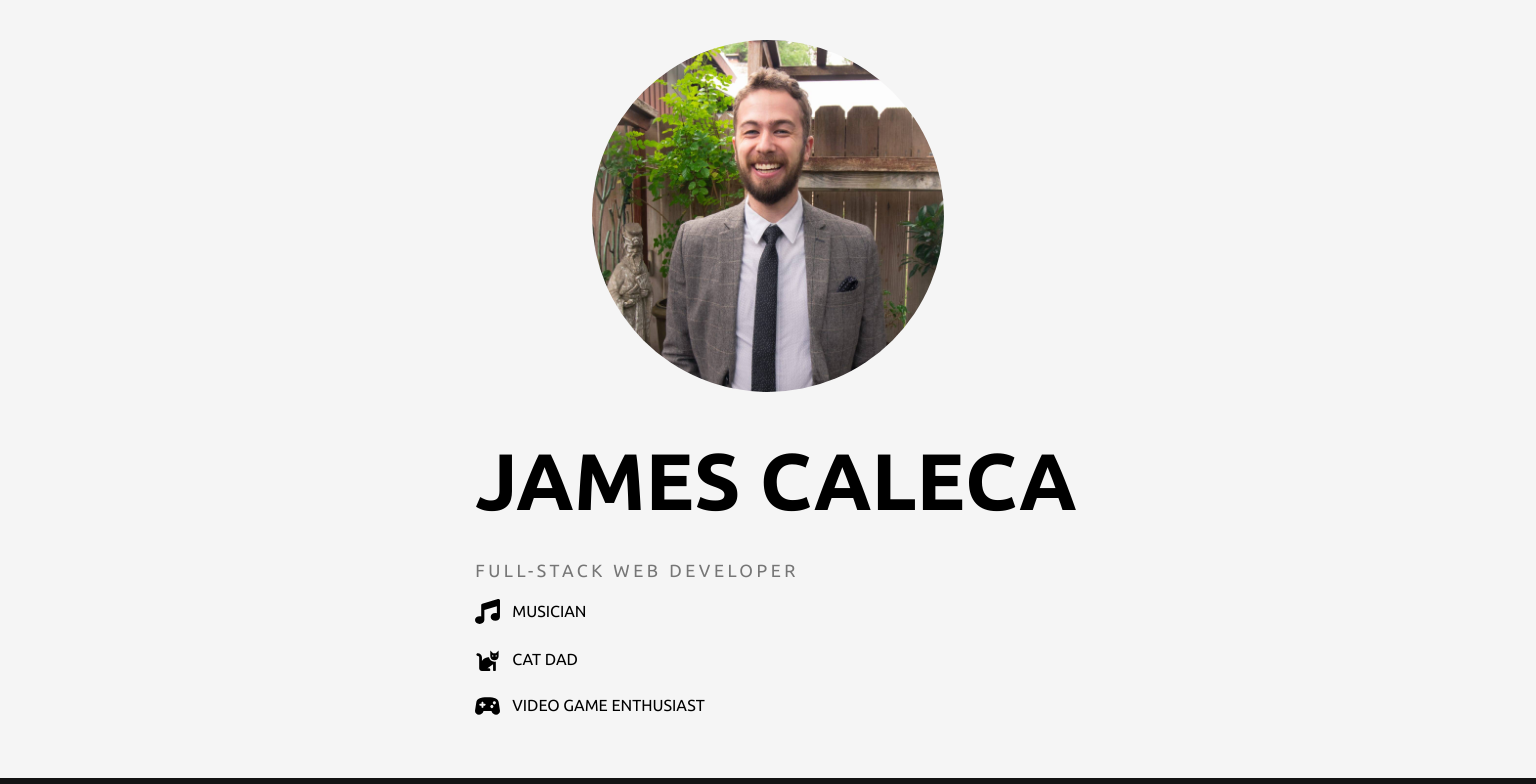
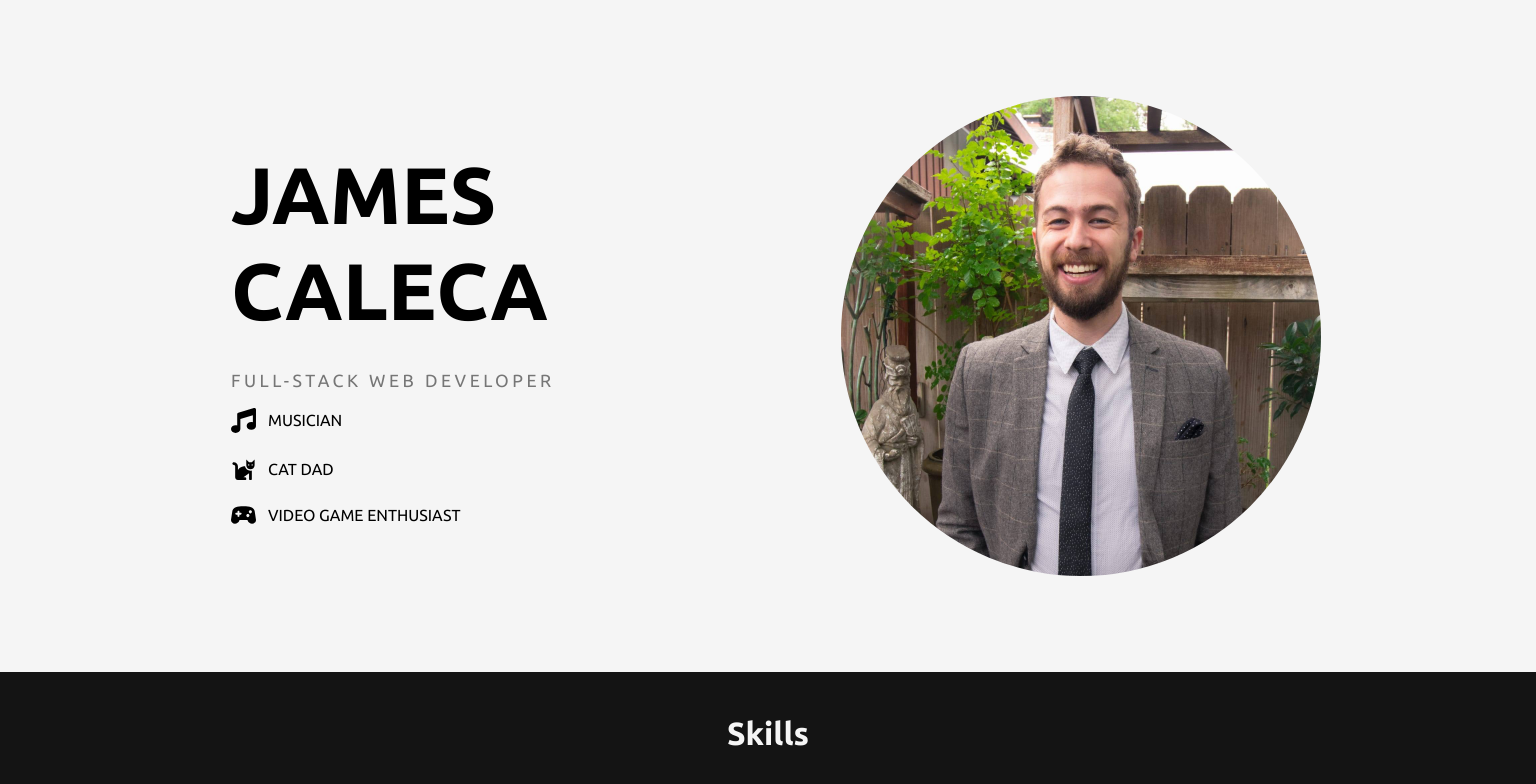
Before and after one commit to jamescaleca/professional-portfolio, a React (Create React App) app: page / in a window 1536 px wide. Shown: the top 784 px of the page. Built offline with nearby package versions, Linux system fonts and the light colour scheme.

Commit message:
Design changes to desktop version of hero

```diff
--- a/src/styles/styles.css
+++ b/src/styles/styles.css
@@ -253,7 +253,7 @@ footer .professional-links img {
 }
 
 @media screen and (min-width: 400px) {
-  #title-text #title-main #name {
+  #title #title-main #name {
     font-size: 3rem;
   }
 
@@ -266,10 +266,6 @@ footer .professional-links img {
   }
 }
 @media screen and (min-width: 770px) {
-  #title-text #title-main .self-port {
-    width: 15em;
-  }
-
   #skills .skills-icons #skills-icon-list {
     gap: 1.5em 0.5em;
   }
@@ -295,12 +291,20 @@ footer .professional-links img {
   }
 }
 @media screen and (min-width: 1400px) {
-  #title-text #title-main #name {
+  #title {
+    flex-direction: row-reverse;
+    justify-content: space-around;
+    padding: 6em 10em 6em 10em;
+  }
+  #title #self-port {
+    width: 30em;
+    margin: 0;
+  }
+  #title #title-main {
+    width: 500px;
+  }
+  #title #title-main #name {
     font-size: 5rem;
-    width: 3em;
-  }
-  #title-text #title-main .self-port {
-    width: 22em;
   }
 
   #skills .skills-icons #skills-icon-list {
--- a/src/styles/styles.scss
+++ b/src/styles/styles.scss
@@ -90,9 +90,6 @@ h2 {
         #title-subtitle {
             list-style-type: none;
             width: auto;
-            // justify-content: space-evenly;
-            // align-items: center;
-            // flex-shrink: 1;
             margin-bottom: 1em;
             padding: 0;
             #profession {
@@ -301,7 +298,7 @@ footer {
 }
 
 @media screen and (min-width: 400px) {
-    #title-text {
+    #title {
         #title-main {
             #name {
                 font-size: 3rem;
@@ -320,14 +317,6 @@ footer {
 }
 
 @media screen and (min-width: 770px) {
-    #title-text {
-        #title-main{
-            .self-port {
-                width: 15em;
-            }
-        }
-    }
-
     #skills {
         .skills-icons {
             #skills-icon-list {
@@ -360,14 +349,18 @@ footer {
 }
 
 @media screen and (min-width: 1400px) {
-    #title-text {
+    #title {
+        flex-direction: row-reverse;
+        justify-content: space-around;
+        padding: 6em 10em 6em 10em;
+        #self-port {
+            width: 30em;
+            margin: 0;
+        }
         #title-main {
+            width: 500px;
             #name {
                 font-size: 5rem;
-                width: 3em;
-            }
-            .self-port {
-                width: 22em;
             }
         }
     }
```
Also changed, not shown: 1 other file (tests, documents, lock files or other folders).
